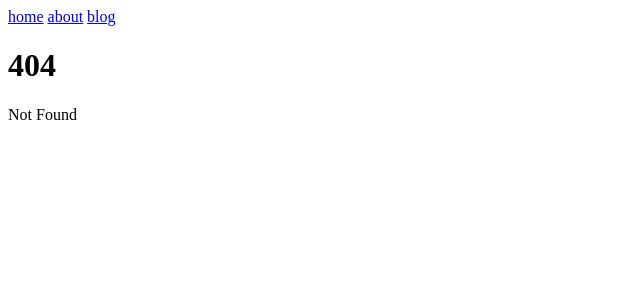
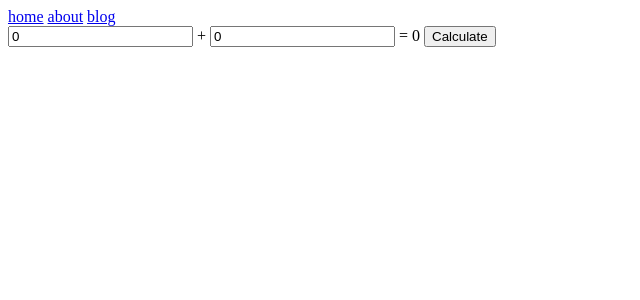
Before and after one commit to patrouch-com/03-com-patrouch, a SvelteKit app: page /add in a window 1280 px wide. Before the commit this address had no page. Shown: the top 300 px of the page, without its empty margins (0-640 px from the left). Built offline with nearby package versions, Linux system fonts and the light colour scheme.

Commit message:
trying to add functions and deploy to Cloudflare Pages

```diff
--- /dev/null
+++ b/src/routes/add/+page.svelte
@@ -0,0 +1,23 @@
+<script>
+    let a = 0;
+    let b = 0;
+    let total = 0;
+
+    async function add() {
+        const response = await fetch('/api/add', {
+            method: 'POST',
+            body: JSON.stringify({ a, b }),
+            headers: {
+                'content-type': 'application/json'
+            }
+        });
+
+        total = await response.json();
+    }
+</script>
+
+<input type="number" bind:value={a}> +
+<input type="number" bind:value={b}> =
+{total}
+
+<button on:click={add}>Calculate</button>
--- /dev/null
+++ b/src/routes/add/+server.js
@@ -0,0 +1,7 @@
+import { json } from '@sveltejs/kit';
+
+/** @type {import('./$types').RequestHandler} */
+export async function POST({ request }) {
+    const { a, b } = await request.json();
+    return json(a + b);
+}
--- /dev/null
+++ b/src/routes/blog/[slug]/+error.svelte
@@ -0,0 +1,5 @@
+<script>
+    import { page } from '$app/stores';
+</script>
+
+<h1>{$page.status}: {$page.error.message}</h1>
```
